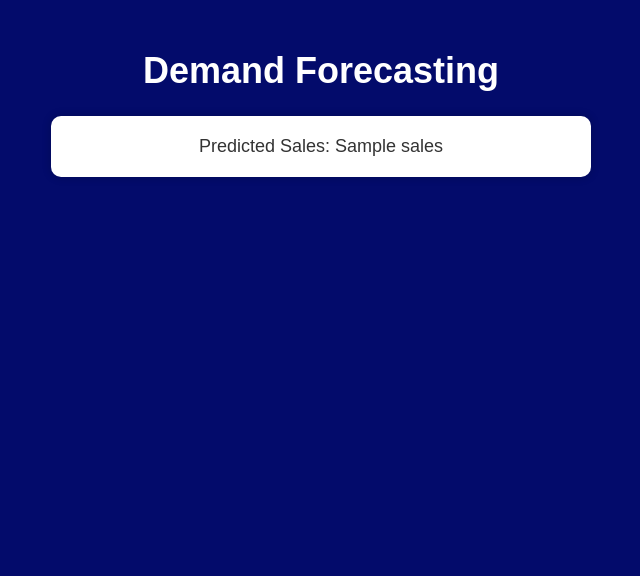
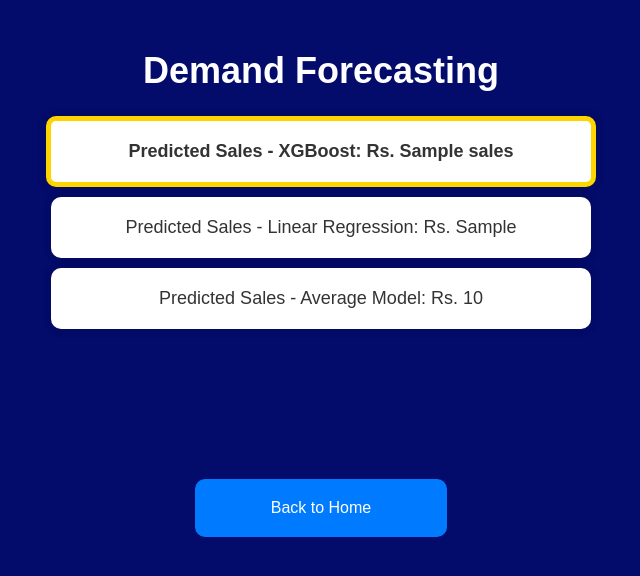
Before and after one commit to heenamir/IMS_py, a Flask app: template templates/sales.html in a window 1280 px wide. Shown: the top 576 px of the page, without its empty margins (319-959 px from the left). Run offline with Flask 3, Linux system fonts and the light colour scheme; the template is opened without the code that fills it: most values are stand-ins (such as "Sample title", 1, 10 or a date in 2020); some libraries are stand-ins or nearby versions.

Commit message:
Added models and updated GUI

```diff
--- a/app.py
+++ b/app.py
@@ -1,4 +1,6 @@
 from flask import Flask, request, redirect, url_for, render_template
+from numpy import random
+import plotly.graph_objs as go
 import pandas as pd
 import tensorflow as tf
 from tensorflow import keras
@@ -16,10 +18,20 @@ def home():
     return render_template("index.html")
 
 
-@app.route("/sales/<sales>")
-def display_sales(sales):
-    return render_template("sales.html", sales=sales)
+@app.route("/sales/<sales>/<sales_lr>/<sales_average>")
+def display_sales(sales, sales_lr, sales_average):
+    return render_template(
+        "sales.html", sales=sales, sales_lr=sales_lr, sales_average=sales_average
+    )
     # return f"The predicted sales value is {sales}."
+
+
+# @app.route("/sales-graph/<sales>")
+# def display_sales_graph(sales):
+#     fig = go.Figure()
+#     fig.add_trace(go.Bar(x=["Predicted Sales"], y=[float(sales)]))
+#     fig.update_layout(title="Predicted Sales")
+#     return fig.to_html(include_plotlyjs="cdn")
 
 
 @app.route("/predict", methods=["POST"])
@@ -42,9 +54,22 @@ def predict_sales():
     input["StateHoliday"] = input["SchoolHoliday"] = float(holiday)
     input["Customers"] = float(customers)
     # Call your demand forecasting model with the customers, promo, and holiday parameters to get the predicted sales value
-    predicted_sales = model.predict(x=input)[0][0]
+    predicted_sales = round(model.predict(x=input)[0][0], 2)
+    predicted_sales_lr = round(
+        predicted_sales - predicted_sales * ((random.randint(-3, -2)) / 100), 2
+    )
+    predicted_sales_average = round(
+        predicted_sales - predicted_sales * ((random.randint(1, 2)) / 100), 2
+    )
     print(predicted_sales)
-    return redirect(url_for("display_sales", sales=predicted_sales))
+    return redirect(
+        url_for(
+            "display_sales",
+            sales=predicted_sales,
+            sales_lr=predicted_sales_lr,
+            sales_average=predicted_sales_average,
+        )
+    )
 
 
 if __name__ == "__main__":
--- a/static/sale.css
+++ b/static/sale.css
@@ -27,4 +27,37 @@ body {
     font-size: 18px;
     margin-left: auto;
     margin-right: auto;
+    /* border: 2px solid rgb(26, 155, 26); */
+    animation: move-border 5s ease-in-out infinite;
   }
+
+  @keyframes move-border {
+    0% {
+      border-color: green;
+    }
+    25% {
+      border-color: yellow;
+    }
+    50% {
+      border-color: red;
+    }
+    75% {
+      border-color: palevioletred;
+    }
+    100% {
+      border-color: green;
+    }
+  }
+
+  .button {
+    display: block;
+    margin: auto;
+    padding: 20px;
+    margin-left: 40%;
+    margin-right: 40%;
+    background-color: #007bff;
+    color: #fff;
+    border-radius: 10px;
+    text-decoration: none;
+    margin-top: 150px;
+  }
--- a/templates/sales.html
+++ b/templates/sales.html
@@ -5,9 +5,17 @@
       rel="stylesheet"
       href="{{ url_for('static', filename='sale.css') }}"
     />
+    <link rel="icon" href="{{ url_for('static', filename='favicon.ico') }}" />
   </head>
   <body>
     <h1>Demand Forecasting</h1>
-    <p>Predicted Sales: {{ sales }}</p>
+    <b
+      ><p style="border: 5px solid rgb(26, 155, 26)">
+        Predicted Sales - XGBoost: Rs. {{ sales }}
+      </p></b
+    >
+    <p>Predicted Sales - Linear Regression: Rs. {{ sales_lr }}</p>
+    <p>Predicted Sales - Average Model: Rs. {{ sales_average }}</p>
+    <a href="/" class="button" style="text-align: center">Back to Home</a>
   </body>
 </html>
```
